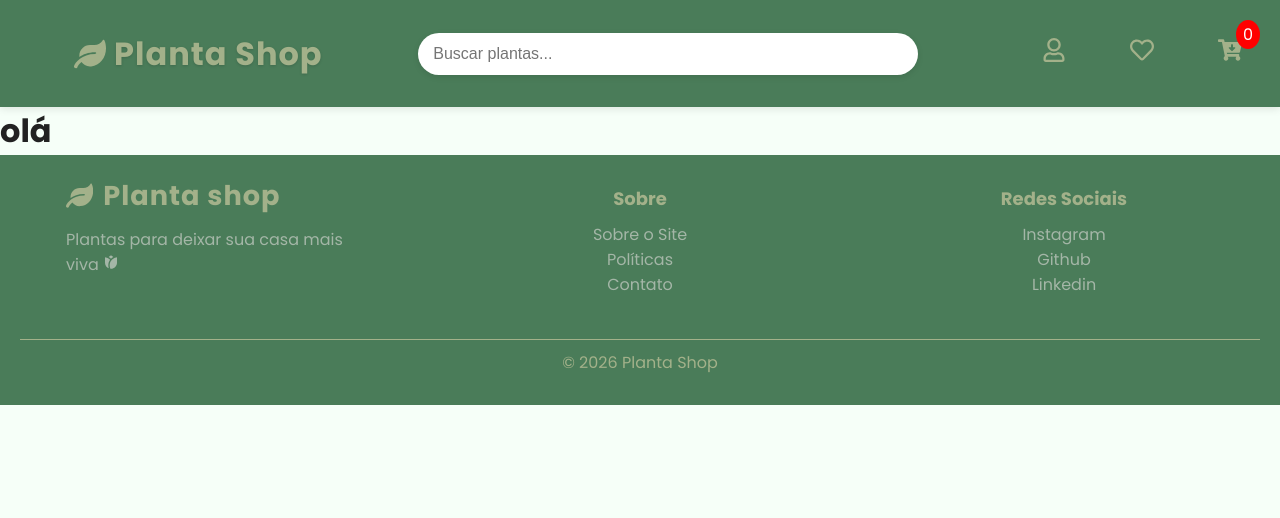
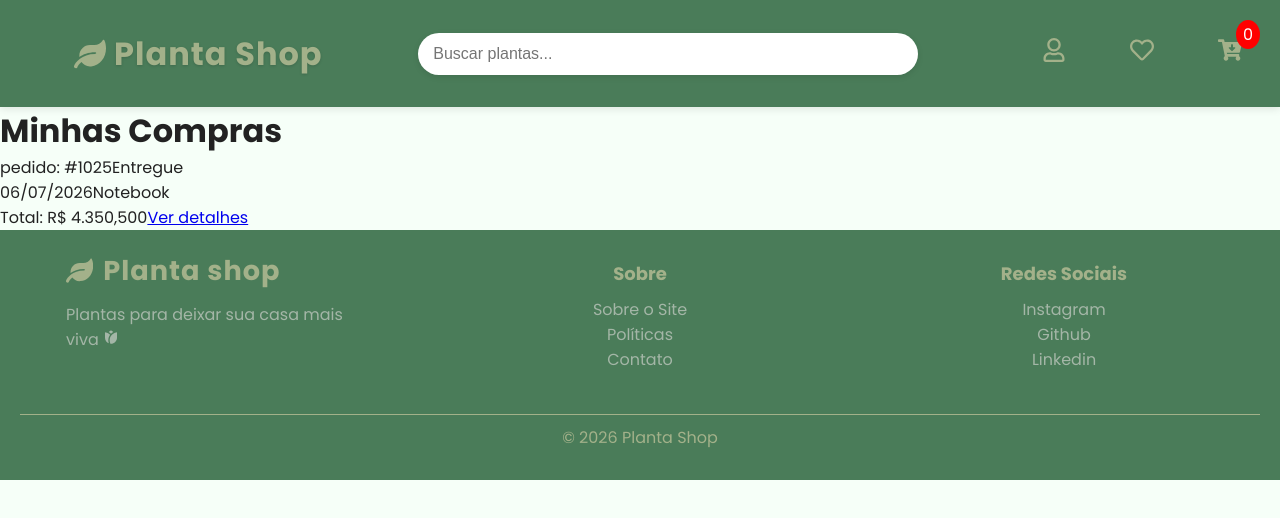
Before and after one commit to DiogoIV/My_store, a React (Vite) app: page /meuspedidos in a window 1280 px wide. Shown: the top 518 px of the page. Built offline with nearby package versions, Linux system fonts and the light colour scheme.

Commit message:
set
Adicionando meus pedidos

```diff
--- a/src/pages/MeusPedidos/MeusPedidos.jsx
+++ b/src/pages/MeusPedidos/MeusPedidos.jsx
@@ -1,11 +1,46 @@
 import './meuspedidos.css'
-
+import { Link } from 'react-router-dom'
 
 
 function MeusPedidos() {
-    return(
+    return (
         <main className="principal-meuspedidos">
-            <h1>olá</h1>
+
+
+            <h1>Minhas Compras</h1>
+
+            <section className='container-lista-pedidos'>
+                <div className='lista-pedidos'>
+
+                    <div className='pedido-header'>
+
+                        <span>
+                            pedido: #1025
+                        </span>
+
+                        <span>
+                            Entregue
+                        </span>
+                    </div>
+
+                    <div className='pedido-body'>
+                        <span>06/07/2026</span>
+
+                        <span>Notebook</span>
+                    </div>
+
+                    <div className='pedido-footer'>
+                        <span>Total: R$ 4.350,500</span>
+
+                        <Link to="">
+                            Ver detalhes
+                        </Link>
+
+                    </div>
+                </div>
+            </section>
+
+
         </main>
     )
 }
```
